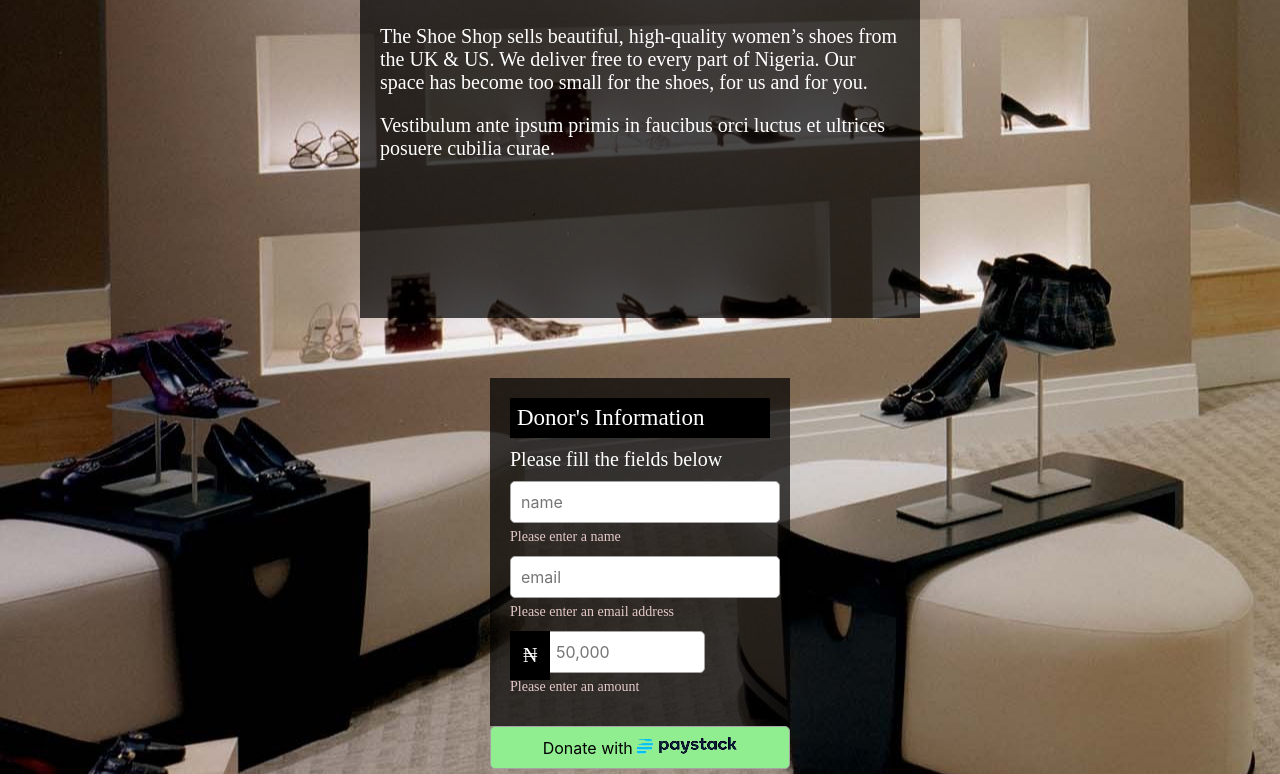
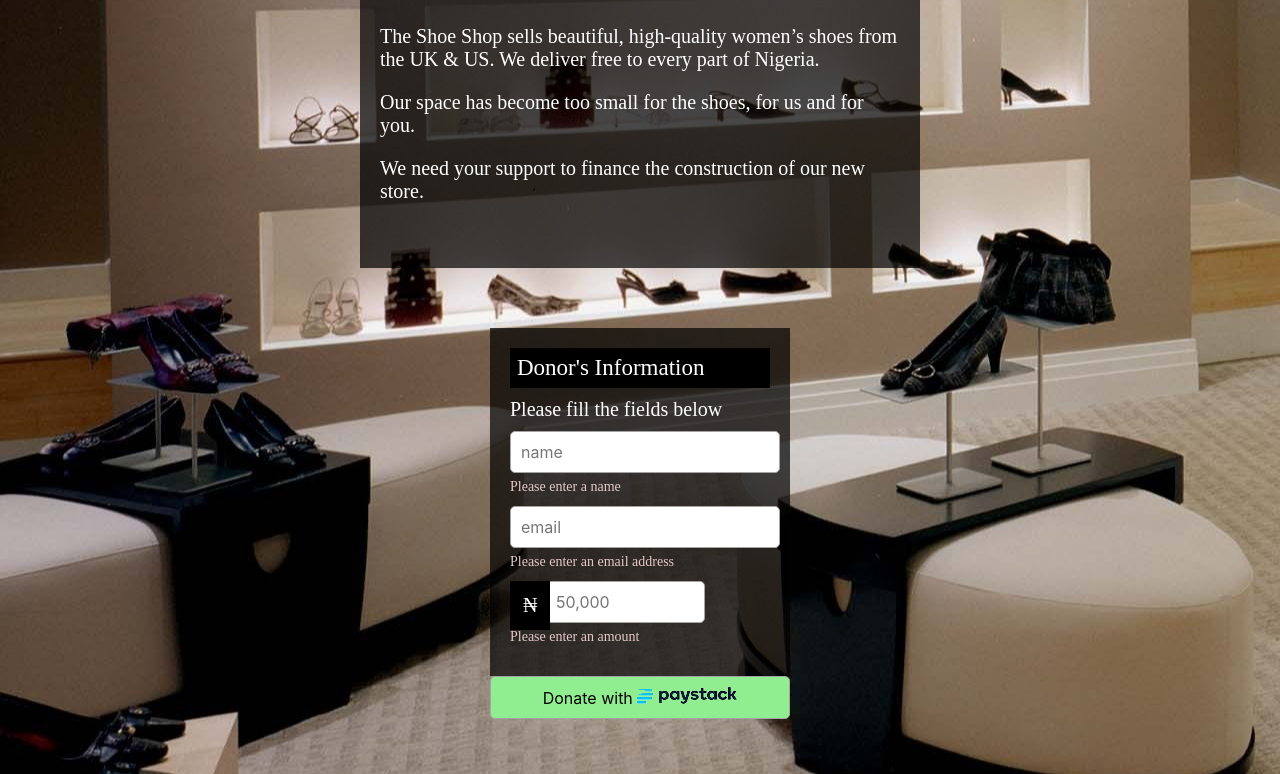
Before and after one commit to oreolaleye/the-shoe-shop-donation-page, a plain HTML site: page index.html in a window 1280 px wide. Shown: the part 326-1100 px from the top of the page. Drawn offline with Linux system fonts and the light colour scheme.

Commit message:
third commit

```diff
--- a/index.html
+++ b/index.html
@@ -53,11 +53,14 @@
 						<h1>Help Fund Our New Space</h1>
 						<div>
 							<p>The Shoe Shop sells beautiful, high-quality women’s shoes from the UK & US. We deliver free to every part of Nigeria.
-							Our space has become too small for the shoes, for us and for you.
 							</p>
-							<p>Vestibulum ante ipsum primis in faucibus orci luctus
-								et ultrices posuere cubilia curae.
+							<p>
+								Our space has become too small for the shoes, for us and for you.
 							</p>
+							<p>
+								We need your support to finance the construction of our new store.
+							</p>
+
 
 						</div>
 					</main>
--- a/styles.css
+++ b/styles.css
@@ -112,8 +112,8 @@ section main {
     background-color: rgba(0, 0, 0, 0.7);
     color: white;
     padding: 20px;
-    margin: 30px 30px 30px 0;
-    height: 400px;
+    margin: 50px 30px 50px 0;
+    height: 350px;
     width: 520px;
 }
 
@@ -147,13 +147,10 @@ section#info article {
 
 
 article div {
-<<<<<<< HEAD
-=======
-    display: flex;
+    <<<<<<< HEAD=======display: flex;
     flex-flow: wrap;
     justify-content: space-between;
->>>>>>> f8d3ef3a5dff5411156d0c85bf8a01f7291c0906
-    margin-top: 50px;
+    >>>>>>>f8d3ef3a5dff5411156d0c85bf8a01f7291c0906 margin-top: 50px;
     padding: 30px;
     line-height: 1.2;
 }
```
